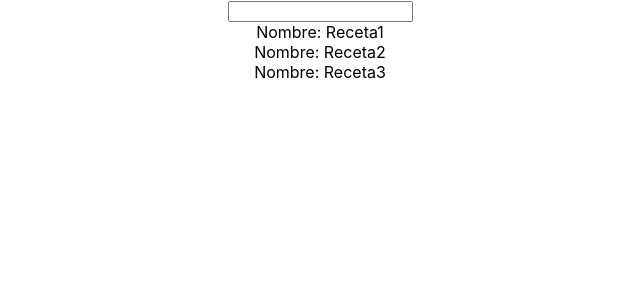
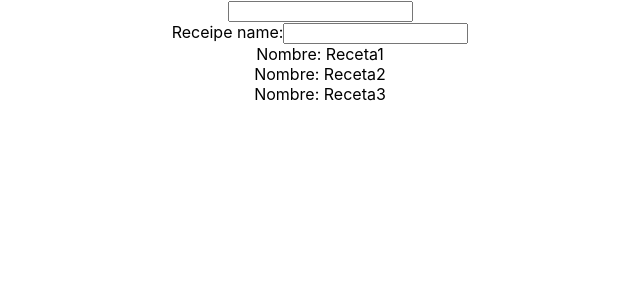
Before and after one commit to narnau/React-Cookebook, a React (Create React App) app: page / in a window 1280 px wide. Shown: the top 300 px of the page, without its empty margins (320-960 px from the left). Built offline with nearby package versions, Linux system fonts and the light colour scheme.

Commit message:
add recipe function

```diff
--- /dev/null
+++ b/src/Components/AddRecipe.js
@@ -0,0 +1,31 @@
+import React, { useState } from "react";
+
+const AddRecipe = (props) => {
+  const [recipe, setRecipe] = useState({ name: "" });
+
+  const handleOnSubmit = (event) => {
+    event.preventDefault();
+    props.onSubmit(recipe);
+    setRecipe({ name: "" });
+  };
+
+  const onChangeFunction = (newRecipe) => {
+    setRecipe({ name: newRecipe });
+  };
+
+  return (
+    <>
+      <form onSubmit={handleOnSubmit}>
+        <span>Receipe name:</span>
+        <input
+          value={recipe.name}
+          onChange={(event) => {
+            onChangeFunction(event.target.value);
+          }}
+        />
+      </form>
+    </>
+  );
+};
+
+export default AddRecipe;
--- a/src/Components/RecipePage.js
+++ b/src/Components/RecipePage.js
@@ -1,6 +1,7 @@
 import React, { useState } from "react";
 import RecipeList from "./RecipeList";
 import Searcher from "./Searcher";
+import AddRecipe from "./AddRecipe";
 
 const RecipePage = (props) => {
   const [queryString, setQueryString] = useState("");
@@ -14,9 +15,14 @@ const RecipePage = (props) => {
     { name: "Receta3" },
   ]);
 
+  const onSubmit = (newRecipe) => {
+    setRecipes([...recipes, newRecipe]);
+  };
+
   return (
     <>
       <Searcher onChangeFunction={onChangeFunction} />
+      <AddRecipe onSubmit={onSubmit} />
       <RecipeList queryString={queryString} recipes={recipes} />
     </>
   );
```
